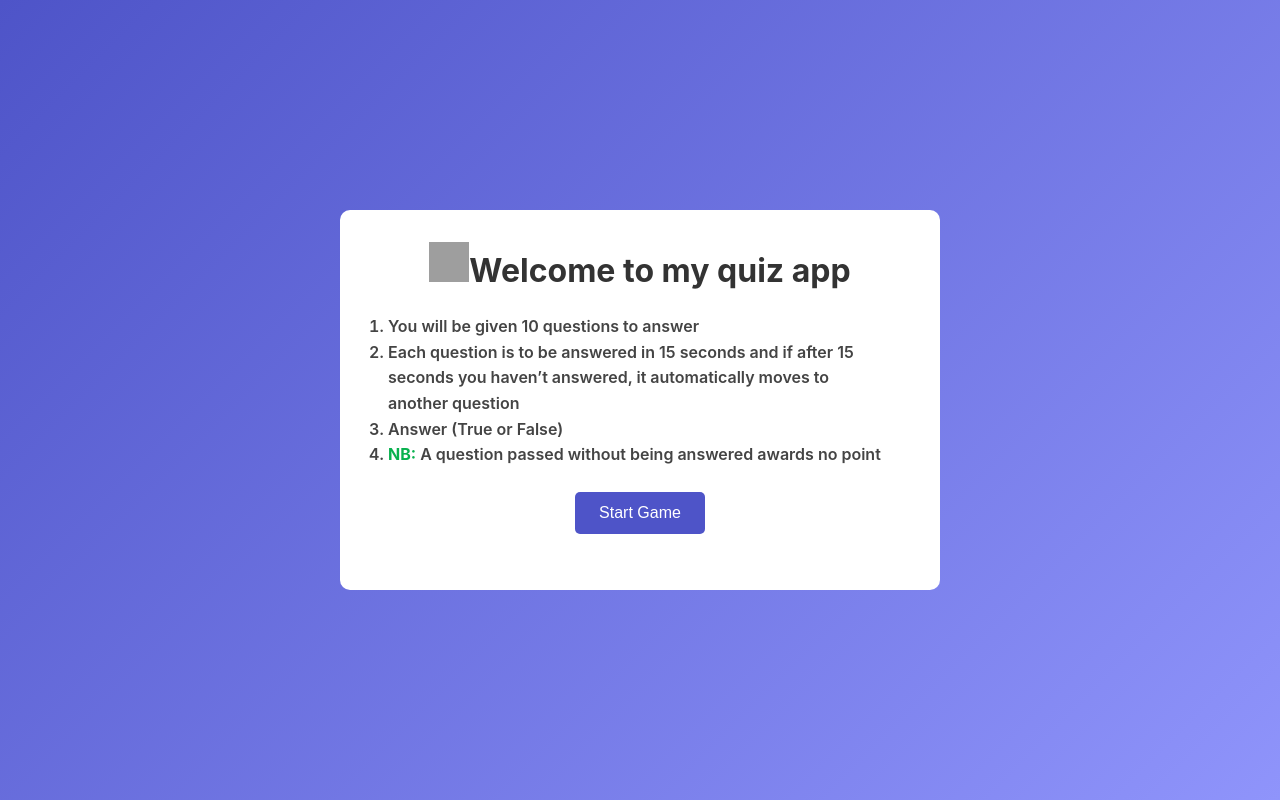
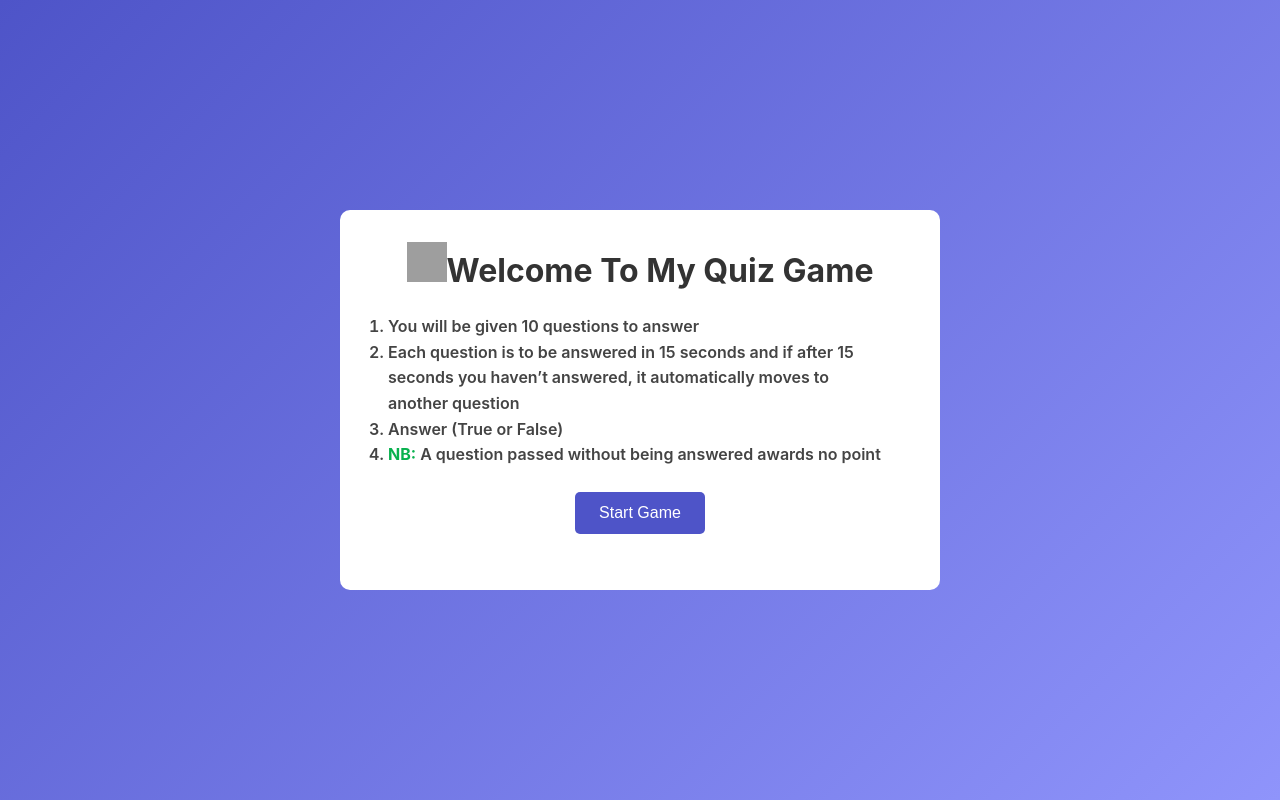
Before and after one commit to ndang11/quiz-app, a React (Vite) app in the folder quiz-app/: page / in a window 1280 px wide. Built offline with nearby package versions, Linux system fonts and the light colour scheme; grey boxes are pictures that could not be loaded.

Commit message:
new modifications on landing

```diff
--- a/quiz-app/index.html
+++ b/quiz-app/index.html
@@ -1,11 +1,10 @@
-<!doctype html>
+<!DOCTYPE html>
 <html lang="en">
-  <head>
-    <meta charset="UTF-8" />
-    <link rel="icon" type="image/svg+xml" href="/vite.svg" />
-    <meta name="viewport" content="width=device-width, initial-scale=1.0" />
-    <title>quiz-app</title>
-  </head>
+<head>
+  <meta charset="UTF-8" />
+  <meta name="viewport" content="width=device-width, initial-scale=1.0" />
+  <title>React App</title>
+</head>
 <body>
   <div id="root"></div>
   <script type="module" src="/src/main.jsx"></script>
--- a/quiz-app/src/App.jsx
+++ b/quiz-app/src/App.jsx
@@ -10,13 +10,8 @@ function App() {
   return (
     <UseData>
       <Routes>
-        {/* Landing page */}
         <Route path="/" element={<LandingPage />} />
-
-        {/* Quiz questions */}
         <Route path="/questionnaire/:number" element={<QuestionPage />} />
-
-        {/* Results page */}
         <Route path="/results" element={<ResultsPage />} />
       </Routes>
     </UseData>
--- a/quiz-app/src/components/LandingCard.jsx
+++ b/quiz-app/src/components/LandingCard.jsx
@@ -44,7 +44,7 @@ export function LandingCard({ isLoading }) {
               src="https://img.icons8.com/glyph-neue/64/ask-question--v1.png"
               alt="ask-question--v1"
             />
-            Welcome to my quiz app
+            Welcome To My Quiz Game
           </h1>
         </div>
 
--- a/quiz-app/src/pages/landingpage/LandingPage.jsx
+++ b/quiz-app/src/pages/landingpage/LandingPage.jsx
@@ -1,44 +1,75 @@
-
-import React from "react";
+import React, { useState } from "react";
 import { useNavigate } from "react-router-dom";
 import { useData } from "../../context/context";
 import { LandingCard } from "../../components/LandingCard";
 
-
-
 export default function LandingPage() {
   const navigate = useNavigate();
   const { setData } = useData();
+  const [loading, setLoading] = useState(false);
 
   const handleStart = async () => {
+    if (loading) return;
+
+    setLoading(true);
     try {
-      const res = await fetch(
-        "https://opentdb.com/api.php?amount=10&difficulty=hard&type=boolean"
-      );
+      // Fetch 10 questions instead of 5
+      const url = "https://opentdb.com/api.php?amount=10&difficulty=hard&type=boolean";
 
-      if (!res.ok) throw new Error("Failed to fetch questions");
+      if (!url || typeof url !== "string" || !url.startsWith("http")) {
+        throw new Error(`Invalid API URL detected: ${url}`);
+      }
+
+      console.log("Fetching questions from:", url);
+
+      const res = await fetch(url);
+
+      if (!res.ok) {
+        if (res.status === 429) {
+          throw new Error("Too many requests — please wait a few seconds and try again.");
+        }
+        throw new Error(`Failed to fetch questions: ${res.status} ${res.statusText}`);
+      }
 
       const json = await res.json();
 
-      // Map API data into our format
-      const questions = json.results.map((q) => ({
+      if (!json || !Array.isArray(json.results) || json.results.length === 0) {
+        throw new Error("No questions returned by the API.");
+      }
+
+      const questions = json.results.map((q, i) => ({
+        id: i + 1,
         text: q.question,
-        answer: null, // store user answer later
+        correctAnswer: q.correct_answer,
+        category: q.category,
+        difficulty: q.difficulty,
+        answer: null,
       }));
 
-      setData(questions); // store in context
-      navigate("/questionnaire/1"); // start quiz
+      setData(questions);
+
+      const nextRoute = "/questionnaire/1";
+
+      if (typeof nextRoute !== "string" || !nextRoute.startsWith("/")) {
+        throw new Error(`Invalid navigation route: ${nextRoute}`);
+      }
+
+      navigate(nextRoute);
     } catch (error) {
-      console.error(error);
+      console.error("Fetch or navigation error:", error);
       alert(
-        "Failed to load questions. The API may be busy. Try again in a moment."
+        error.message.includes("Invalid URL")
+          ? "An invalid URL was used — please refresh and try again."
+          : error.message || "Something went wrong while loading questions."
       );
+    } finally {
+      setLoading(false);
     }
   };
 
   return (
-    <div>
-      <LandingCard />
+    <div className="landing-page">
+      <LandingCard onStart={handleStart} loading={loading} />
     </div>
   );
 }
```
Also changed, not shown: quiz-app/src/components/QuestionCard.jsx (added, +51 -0 lines), quiz-app/src/main.jsx (+1 -11 lines), quiz-app/src/pages/ResultPage.jsx (+1 -23 lines).
